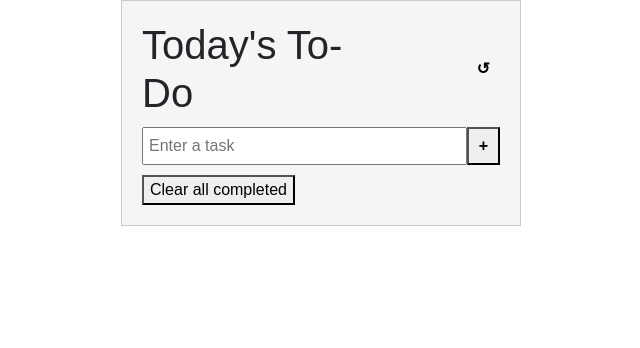
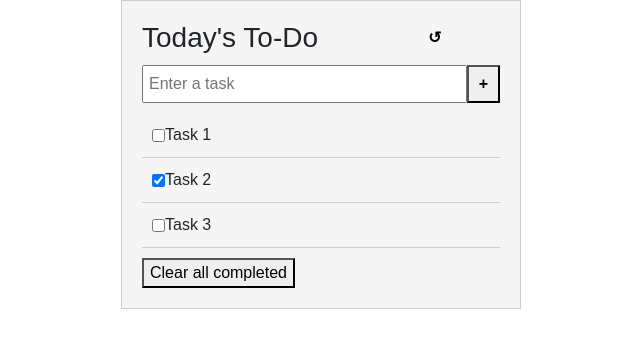
Before and after one commit to Eccb7/To-do-List, a website built with webpack: page src/index.html in a window 1280 px wide. Shown: the whole page, without its empty margins (319-959 px from the left). Built offline with nearby package versions, Linux system fonts and the light colour scheme.

Commit message:
Add src files to have a default array which it iterates over

```diff
--- a/src/index.html
+++ b/src/index.html
@@ -22,7 +22,7 @@
     <section class="center">
       <div class="container">
         <div id="header">
-          <h1>Today's To-Do</h1>
+          <h3>Today's To-Do</h3>
           <button id="refreshButton">&#8634;</button>
         </div>
         <div id="taskInputContainer">
--- a/src/index.js
+++ b/src/index.js
@@ -5,20 +5,49 @@ document.addEventListener('DOMContentLoaded', () => {
   const addTaskButton = document.getElementById('addTaskButton');
   const todoList = document.getElementById('todo-list');
 
-  addTaskButton.addEventListener('click', () => {
-    const taskText = taskInput.value;
-    if (taskText.trim() !== '') {
+  const tasks = [
+    { description: 'Task 1', completed: false, index: 1 },
+    { description: 'Task 2', completed: true, index: 2 },
+    { description: 'Task 3', completed: false, index: 3 },
+  ];
+
+  function renderTasks() {
+    // Clear existing tasks
+    todoList.innerHTML = '';
+
+    // Sort tasks by index
+    tasks.sort((a, b) => a.index - b.index);
+
+    // Create and append list items for each task
+    tasks.forEach((task) => {
       const taskItem = document.createElement('li');
 
       const checkbox = document.createElement('input');
       checkbox.type = 'checkbox';
+      checkbox.checked = task.completed;
       taskItem.appendChild(checkbox);
 
       const taskLabel = document.createElement('label');
-      taskLabel.innerText = taskText;
+      taskLabel.innerText = task.description;
       taskItem.appendChild(taskLabel);
 
       todoList.appendChild(taskItem);
+    });
+  }
+
+  // Render tasks on page load
+  renderTasks();
+
+  addTaskButton.addEventListener('click', () => {
+    const taskText = taskInput.value;
+    if (taskText.trim() !== '') {
+      const newTask = {
+        description: taskText,
+        completed: false,
+        index: tasks.length + 1,
+      };
+      tasks.push(newTask);
+      renderTasks();
       taskInput.value = '';
     }
   });
--- a/src/style.css
+++ b/src/style.css
@@ -13,7 +13,7 @@ body {
   width: 100%;
 }
 
-h1 {
+h3 {
   display: inline-block;
   margin: 0;
 }
```
